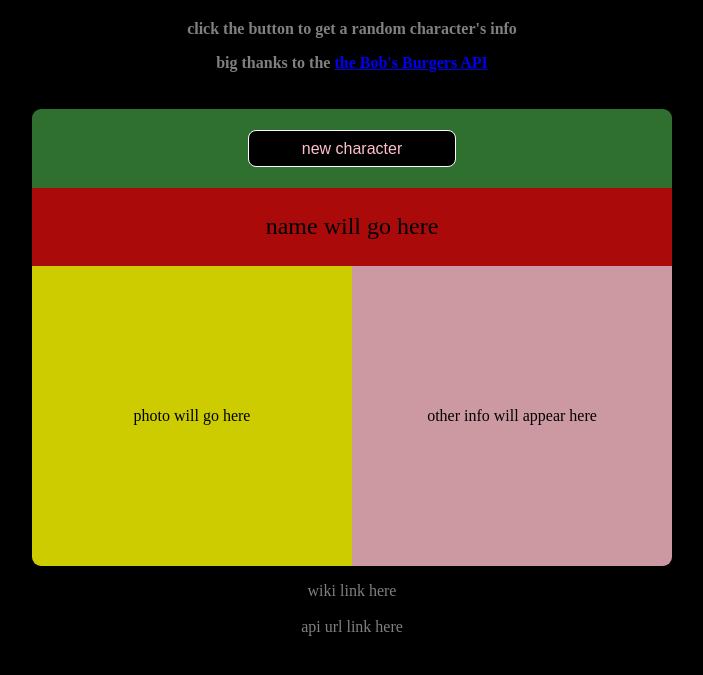
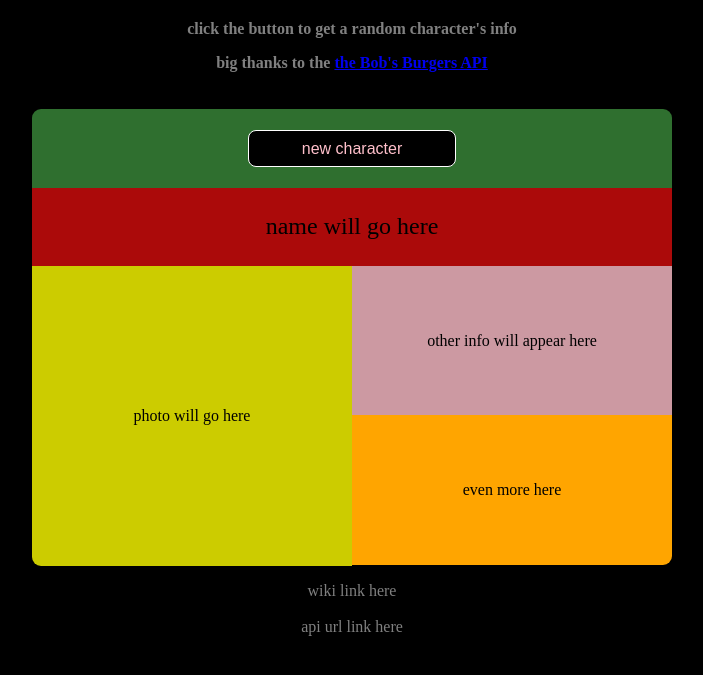
Before and after one commit to iCantBelieveItsNotMargarine/BobsBurgers, a plain HTML site: page index.html in a window 1280 px wide. Shown: the part 99-774 px from the top of the page, without its empty margins (288-991 px from the left). Drawn offline with Linux system fonts and the light colour scheme.

Commit message:
attempt to have other info on different lines

```diff
--- a/bobsBurgers.js
+++ b/bobsBurgers.js
@@ -22,6 +22,7 @@ const userAction = async () => {
             const nameOf = document.getElementById("name");
             const otherInfo = document.getElementById("otherInfo");
             const photograph = data.image;
+            const otherInfo2 = document.getElementById("otherInfo2");
 
             photoText.innerHTML = "";
             imgDiv.setAttribute("src", `${photograph}`);
@@ -45,13 +46,14 @@ const userAction = async () => {
 
             // below will set the value of the div id'd as otherInfo as empty
             otherInfo.innerHTML = "";
+            otherInfo2.innerHTML = "";
 
             otherInfo.append(`${data.name} is ${data.gender}. `);
 
             let occupationDivText = `Occupation: ${data.occupation}
 
             `;
-            (!data.occupation) ? otherInfo.append('Occupation: unknown. ') : otherInfo.append(occupationDivText);
+            (!data.occupation) ? otherInfo2.append('Occupation: unknown. ') : otherInfo2.append(occupationDivText);
 
             (!data.hairColor) ? otherInfo.append('Hair color: unknown. ') : otherInfo.append(`Hair color: ${data.hairColor}. `);
 
--- a/bobsBurges.css
+++ b/bobsBurges.css
@@ -38,7 +38,7 @@ body {
     color: gray;
 }
 
-#title, #subtitle, #buttonDiv, #name, #photoDiv, #otherInfo, #wikiDiv, #urlDiv {
+#title, #subtitle, #buttonDiv, #name, #photoDiv, #otherInfo, #otherInfo2, #wikiDiv, #urlDiv {
     justify-content: center;
     display: flex;
     align-items: center;
@@ -126,8 +126,23 @@ img {
 #otherInfo {
     background-color: rgb(255, 192, 203, .8);
     /* font-size: 1.5em; */
-    min-height: 100%;
+    min-height: 49.9%;
+    max-height: 50%;
+}
+
+#otherInfo2 {
+    background-color: orange;
+    min-height: 49.9%;
+    max-height: 50%;
+    margin: 0;
     border-bottom-right-radius: 9px;
+
+    justify-content: center;
+    display: flex;
+    align-items: center;
+
+    text-align: center;
+    margin: auto;
 }
 
 #wikiDiv, #urlLink {
--- a/index.html
+++ b/index.html
@@ -43,10 +43,10 @@
                         other info will appear here
                     </p>
                     <p id="otherInfo2">
-
+                        even more here
                     </p>
                     <p id="otherInfo3">
-
+                        even further info here
                     </p>
                 </div>
             </div>
```
